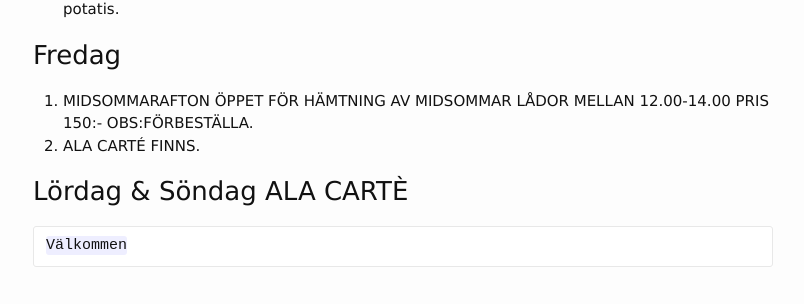
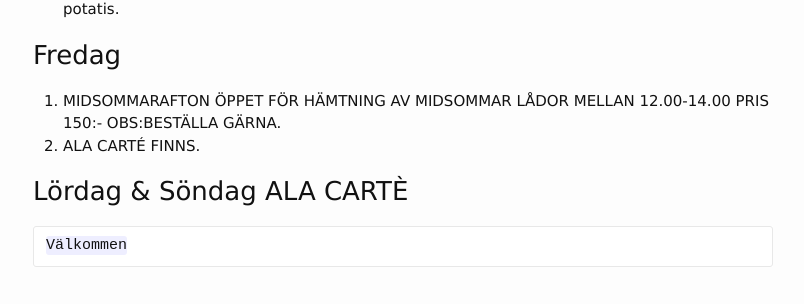
Before and after one commit to FarInn62/farinn62.github.io, a Jekyll site: the page built from lunch.md, in a window 1280 px wide. Shown: the part 650-954 px from the top of the page, without its empty margins (237-1041 px from the left). Built offline with Jekyll 4.4.1, drawn with Linux system fonts in a browser that asks for light colours.

Commit message:
Update lunch.md

```diff
--- a/lunch.md
+++ b/lunch.md
@@ -28,7 +28,7 @@ OBS.PÅ GRUND AV CORONA: Boka och Hämta gärna maten istället, du är välkomm
 2. Pannbiff med tomatiserad löksås, sallad med soltorkade tomater och fetaost samt stekt potatis.
 
 ### Fredag
-1. MIDSOMMARAFTON ÖPPET FÖR HÄMTNING AV MIDSOMMAR LÅDOR MELLAN 12.00-14.00 PRIS 150:- OBS:FÖRBESTÄLLA.
+1. MIDSOMMARAFTON ÖPPET FÖR HÄMTNING AV MIDSOMMAR LÅDOR MELLAN 12.00-14.00 PRIS 150:- OBS:BESTÄLLA GÄRNA.
 2. ALA CARTÉ FINNS.
 
 
```
